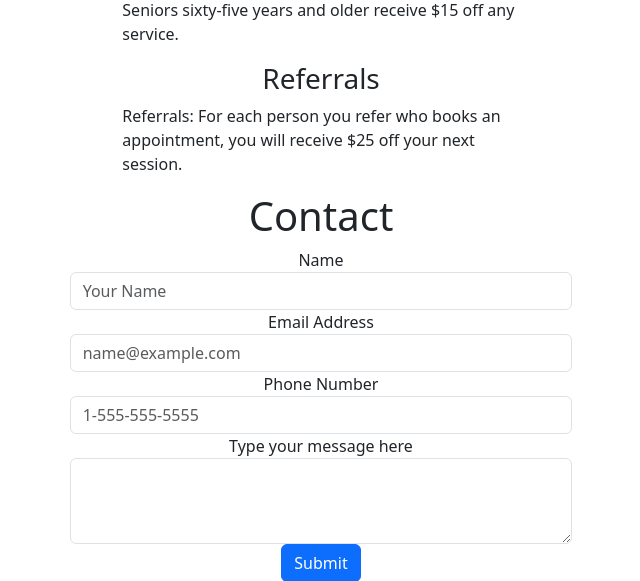
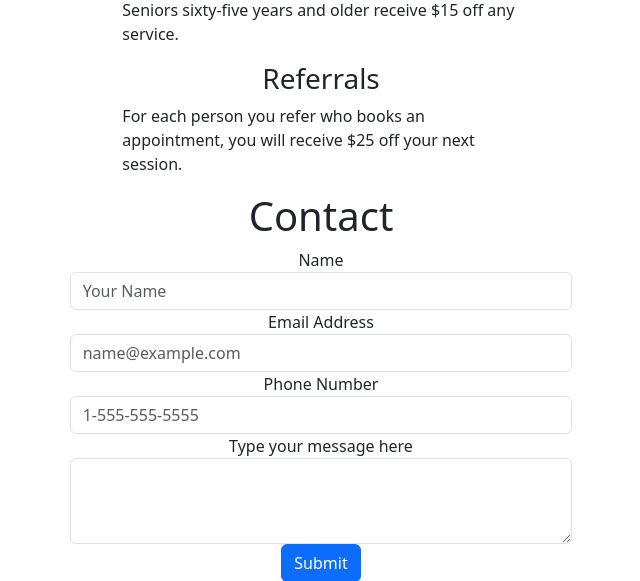
Before and after one commit to tnoff/eastbay, a Django app: page /prices/ in a window 1280 px wide. Shown: the part 713-1294 px from the top of the page, without its empty margins (319-959 px from the left). Run offline with Django 4.2, Linux system fonts and the light colour scheme; some libraries are stand-ins or nearby versions.

Commit message:
remove redudant referals

```diff
--- a/templates/prices.html
+++ b/templates/prices.html
@@ -30,7 +30,7 @@
         <h3 align="center">Discounts</h3>
         <p>Seniors sixty-five years and older receive $15 off any service.</p>
         <h3 align="center">Referrals</h3>
-        <p>Referrals: For each person you refer who books an appointment, you will receive $25 off your next session.</p>
+        <p>For each person you refer who books an appointment, you will receive $25 off your next session.</p>
     </div>
 </div>
 {% include "contact.html" %}
```
